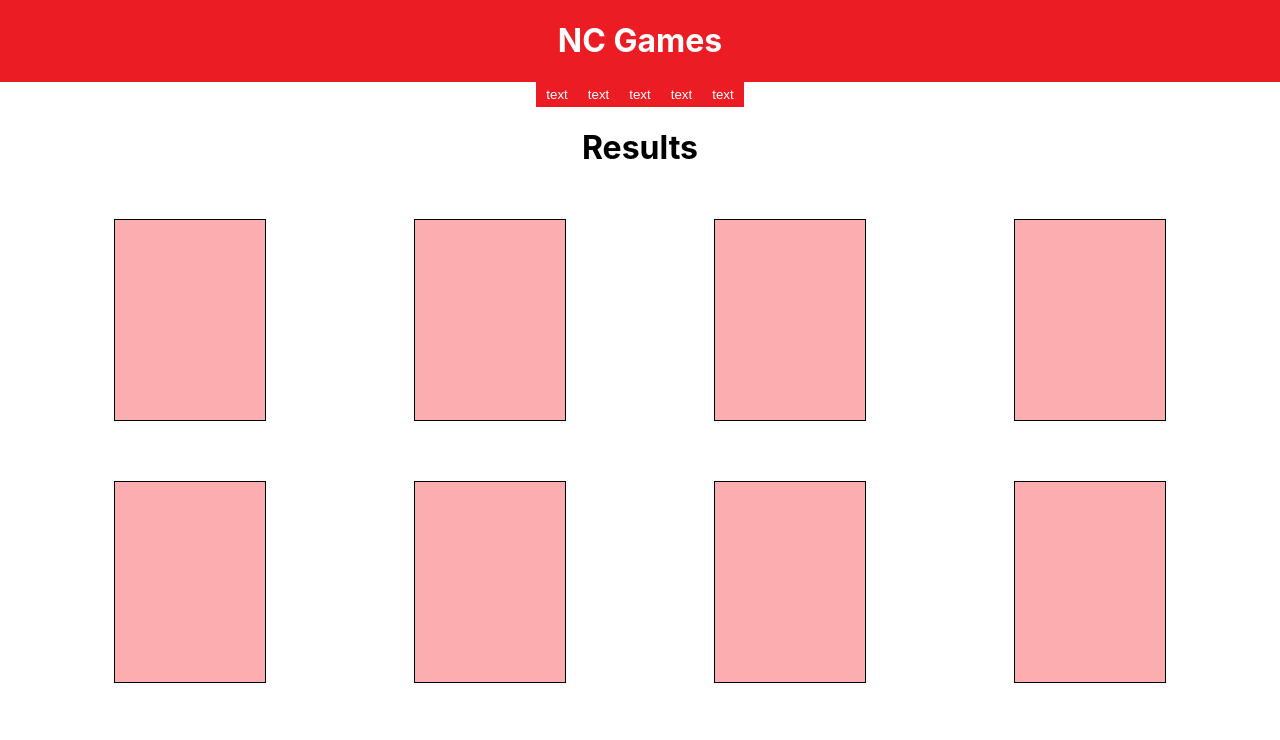
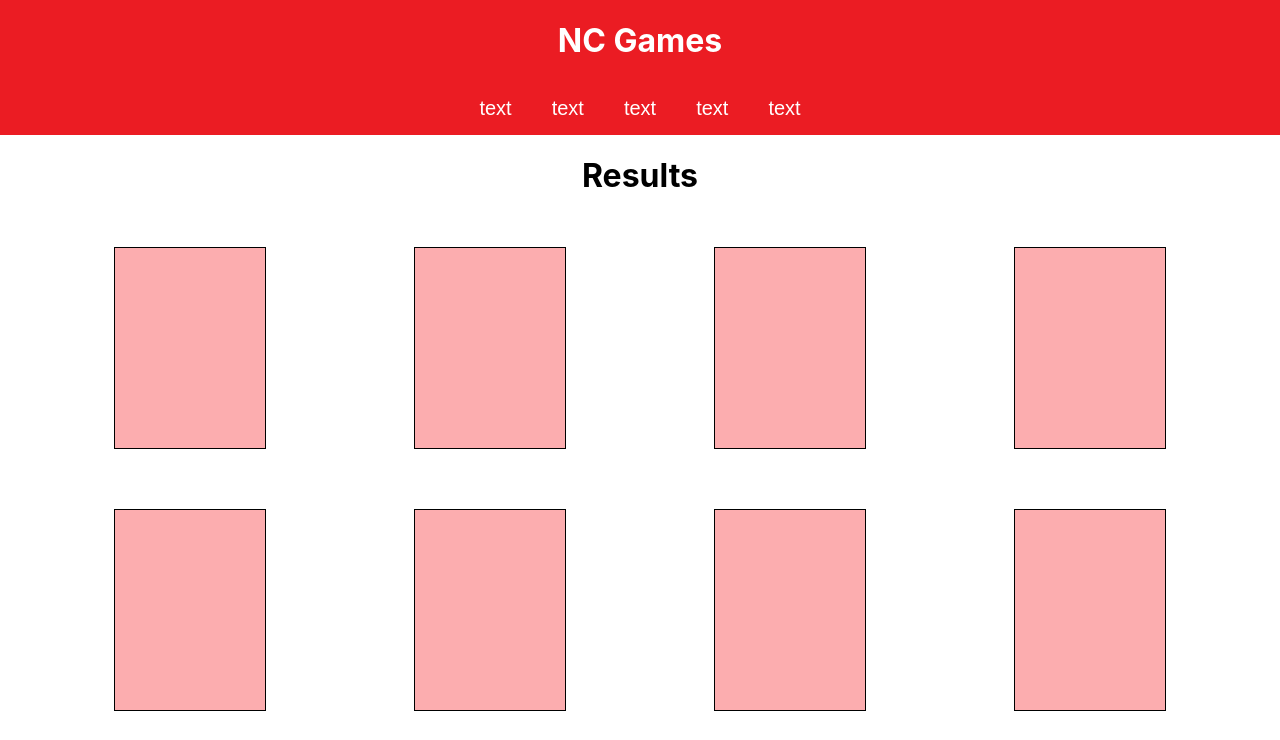
Before and after one commit to jhunethan/nc-games, a React app: page / in a window 1280 px wide. Shown: the top 740 px of the page. Built offline with nearby package versions, Linux system fonts and the light colour scheme.

Commit message:
added background colour and centered buttons

```diff
--- a/src/components/Nav/Nav.css
+++ b/src/components/Nav/Nav.css
@@ -1,14 +1,17 @@
 .navigationBar{
     display: flex;
-    margin: auto;
+    width: 100vw;
+    background-color: #eb1c23;
+    justify-content: center;
 }
 
 .navigationBar__button{
     background-color: #eb1c23;
     border: none;
     color: white;
+    font-size: 20px;
 
-    padding: 5px 10px;
+    padding: 15px 20px;
 
     cursor: pointer;
     transition: all 0.3s;
```
